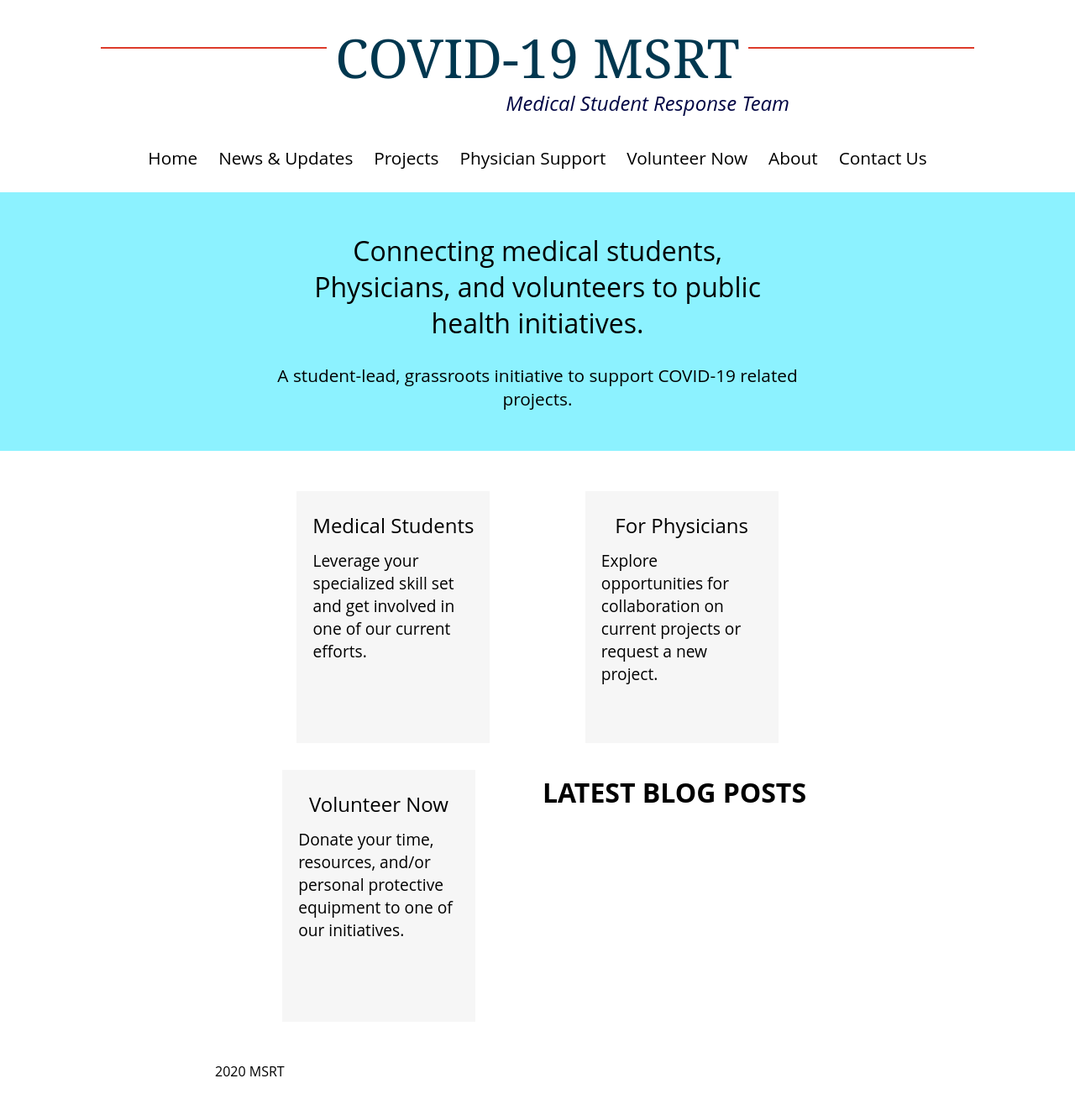
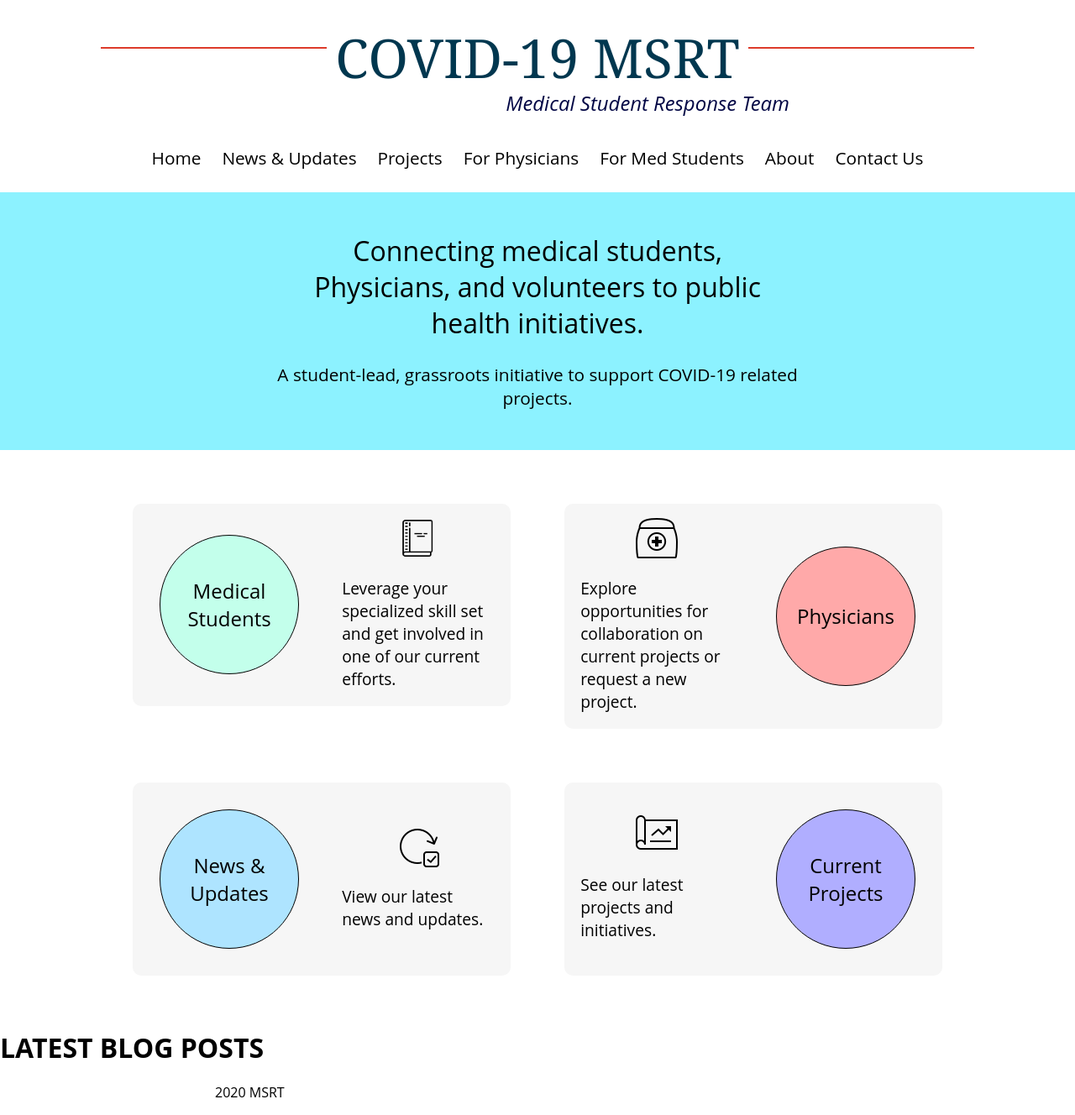
Before and after one commit to wecanmsrt/bcmsrt.github.io, a Jekyll site: the page built from index.html, in a window 1280 px wide. Shown: the whole page at 84% size. Built offline with Jekyll 4.4.1, drawn with Linux system fonts in a browser that asks for light colours; before the commit the page ends 1303 px from its top, so only the background shows below that.

Commit message:
add home page cards

```diff
--- a/_includes/navigation.html
+++ b/_includes/navigation.html
@@ -19,11 +19,8 @@
                 <a class="nav-item" href="/">Home</a>
                 <a class="nav-item" href="/updates">News & Updates</a>
                 <a class="nav-item" href="/projects">Projects</a>
-                <a class="nav-item" href="/requests">Physician Support</a>
-                <a class="nav-item" href="/volunteer">Volunteer Now</a>
-
-<!--                <a class="nav-item" href="/students">For Medical Students</a>-->
-<!--                <a class="nav-item" href="/public">For the Public</a>-->
+                <a class="nav-item" href="/physicians">For Physicians</a>
+                <a class="nav-item" href="/volunteer">For Med Students</a>
                 <a class="nav-item" href="/about">About</a>
                 <a class="nav-item" href="/contact">Contact Us</a>
             </div>
--- a/_sass/main.scss
+++ b/_sass/main.scss
@@ -290,11 +290,9 @@ a {
   flex-direction: column;
   align-items: center;
   justify-content: center;
-  //border-top: 2px solid black;
-  //border-bottom: 2px solid black;
 
   h2 {
-    margin-top: 0;
+    margin: 0 1em 0.8em;
     max-width: 600px;
   }
 
@@ -306,28 +304,80 @@ a {
 }
 
 .cards {
-  width: 60%;
   margin: 2rem auto;
   display: flex;
   flex-wrap: wrap;
-  justify-content: space-evenly;
+  flex-shrink: 0;
+  justify-content: center;
+  width: 1200px;
+
+  a {
+    color: unset;
+    font-style: normal;
+  }
 }
 
 .card {
-  width: 230px;
-  height: 300px;
+  display: flex;
+  flex-shrink: 0;
+  align-items: center;
   text-align: center;
-  margin: 1rem;
   background: #f6f6f6;
+  width: 450px;
+  border-radius: 10px;
+  margin: 2rem;
 
-  h3 {
-    margin-bottom: 0.5em;
+  .circle {
+    display: flex;
+    align-items: center;
+    justify-content: center;
+    flex-shrink: 0;
+    height: 100px;
+    width: 100px;
+    margin: 2rem;
+    padding: 2rem;
+    border-radius: 50%;
+    border: 1px solid black;
   }
 
-  p {
-    font-size: 1.2rem;
-    margin: 0 1em 1em;
-    text-align: left;
+  .card-info {
+    img {
+      width: 50px;
+      margin: 1rem;
+    }
+
+    p {
+      font-size: 1.2rem;
+      margin: 0 1em 1em;
+      text-align: left;
+    }
+  }
+
+  &:hover,
+  &:focus,
+  &:active {
+    font-size: 1.2em;
+  }
+}
+
+@media screen and (max-width: $mini-mobile-transition-width) {
+  .card {
+    width: 280px;
+    margin: 0.5em;
+
+    .circle {
+      height: 40px;
+      width: 40px;
+      margin: 1rem;
+
+      h3 {
+        font-size: 1rem;
+      }
+    }
+
+    .card-info p {
+      font-size: 1em;
+    }
   }
 }
 
--- a/index.html
+++ b/index.html
@@ -8,22 +8,55 @@ title: MSRT
 </div>
 
 <div class="cards">
+  <a href="/students">
     <div class="card">
+      <div class="circle" style="background: #c3ffeb;">
         <h3>Medical Students</h3>
+      </div>
+      <div class="card-info">
+        <img src="/assets/icons/icons8-book-64.png">
         <p>Leverage your specialized skill set and get involved in one of our current efforts.</p>
       </div>
+    </div>
+  </a>
 
+  <a href="/physicians">
     <div class="card">
-    <h3>For Physicians</h3>
+      <div class="card-info">
+        <img src="/assets/icons/icons8-medical-bag-50.png">
         <p>Explore opportunities for collaboration on current projects or request a new project.</p>
       </div>
+      <div class="circle" style="background: #ffa9a9;">
+        <h3>Physicians</h3>
+      </div>
+    </div>
+  </a>
 
+  <a href="/updates">
     <div class="card">
-    <h3>Volunteer Now</h3>
-    <p>Donate your time, resources, and/or personal protective equipment to one of our initiatives.</p>
+      <div class="circle" style="background: #aee4ff;">
+        <h3>News & Updates</h3>
+      </div>
+      <div class="card-info">
+        <img src="/assets/icons/icons8-update-50.png">
+        <p>View our latest news and updates.</p>
+      </div>
+    </div>
+  </a>
+
+  <a href="/projects">
+    <div class="card">
+      <div class="card-info">
+        <img src="/assets/icons/icons8-project-50.png">
+        <p>See our latest projects and initiatives.</p>
+      </div>
+      <div class="circle" style="background: #b0aeff;">
+        <h3>Current Projects</h3>
+      </div>
+    </div>
+  </a>
 </div>
 
 <div>
   <h1>LATEST BLOG POSTS</h1>
 </div>
-</div>
--- a/requests.html
+++ b/physicians.html
@@ -1,7 +1,7 @@
 ---
 layout: default
 title: Requests
-permalink: /requests/
+permalink: /physicians/
 ---
 <h2>For Physicians in Need of Support or Project Collaboration Requests</h2>
 <p>Thank you for your tireless service!</p>
```
Also changed, not shown: assets/icons/icons8-book-64.png (added), assets/icons/icons8-medical-bag-50.png (added), assets/icons/icons8-project-50.png (added), assets/icons/icons8-update-50.png (added). Lines whose indentation alone changed are shown as unchanged.
